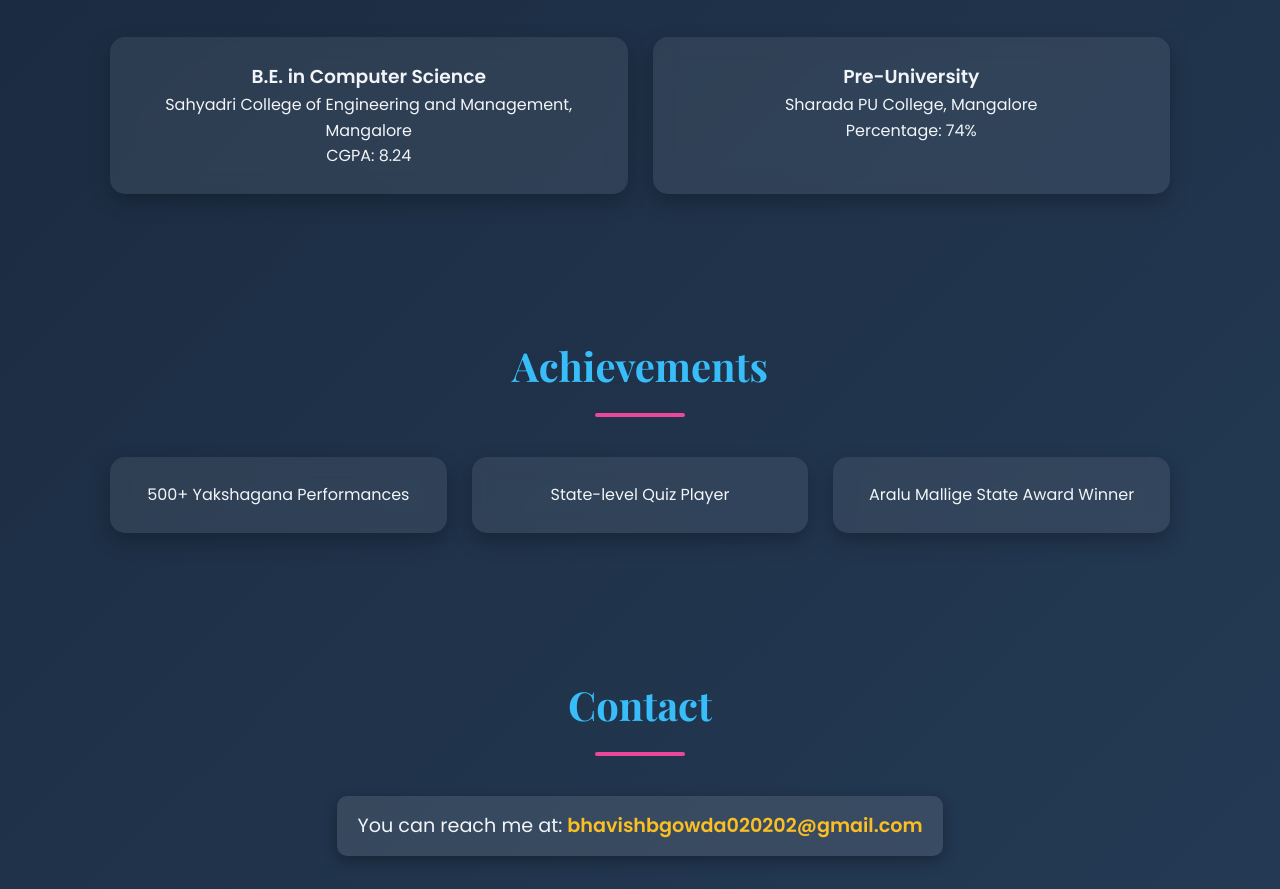
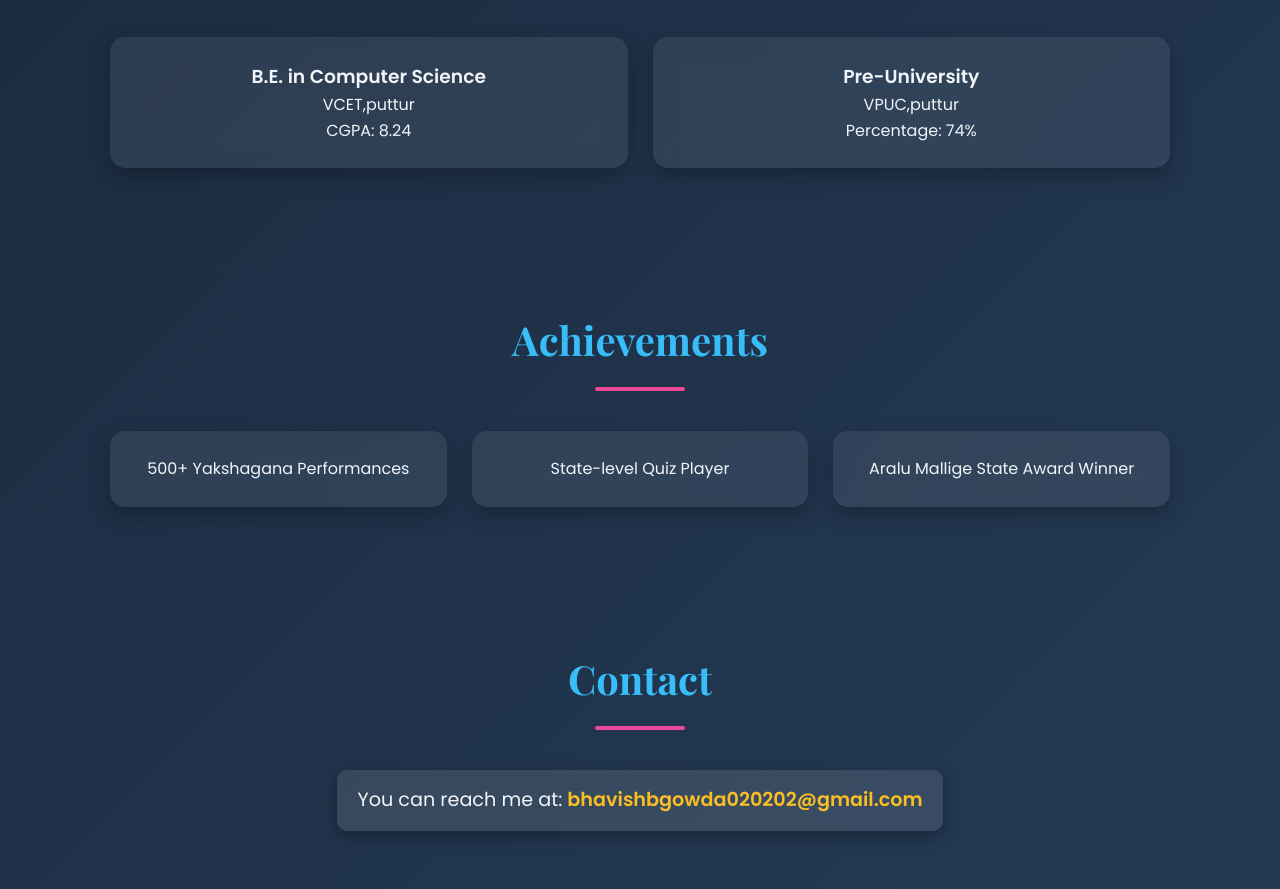
Before and after one commit to bhavishbgowda/bhavishbgowda-portfolio, a plain HTML site: page index.html in a window 1280 px wide. Shown: the part 2020-2909 px from the top of the page. Drawn offline with nearby package versions, Linux system fonts and the light colour scheme.

Commit message:
Update index.html

```diff
--- a/index.html
+++ b/index.html
@@ -262,12 +262,12 @@
     <div class="education">
       <div class="education-item">
         <h3>B.E. in Computer Science</h3>
-        <p>Sahyadri College of Engineering and Management, Mangalore</p>
+        <p>VCET,puttur</p>
         <p>CGPA: 8.24</p>
       </div>
       <div class="education-item">
         <h3>Pre-University</h3>
-        <p>Sharada PU College, Mangalore</p>
+        <p>VPUC,puttur</p>
         <p>Percentage: 74%</p>
       </div>
     </div>
```
